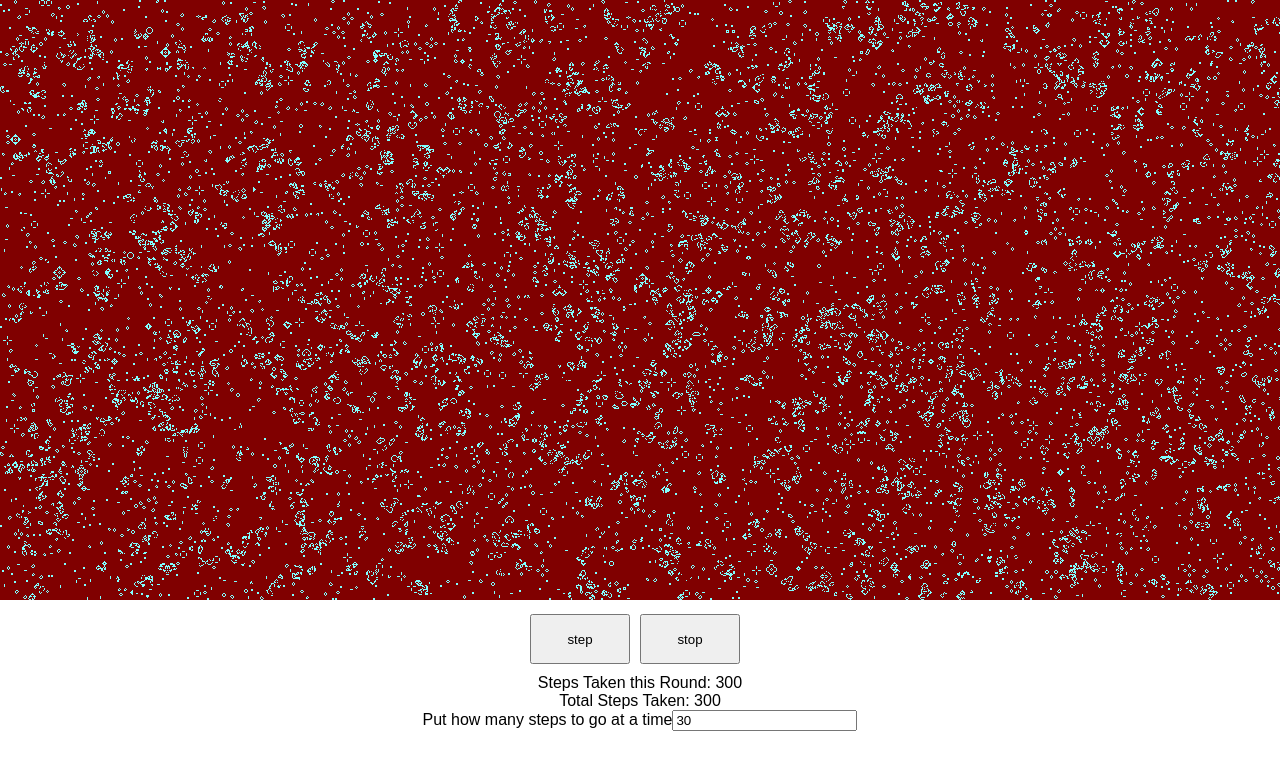
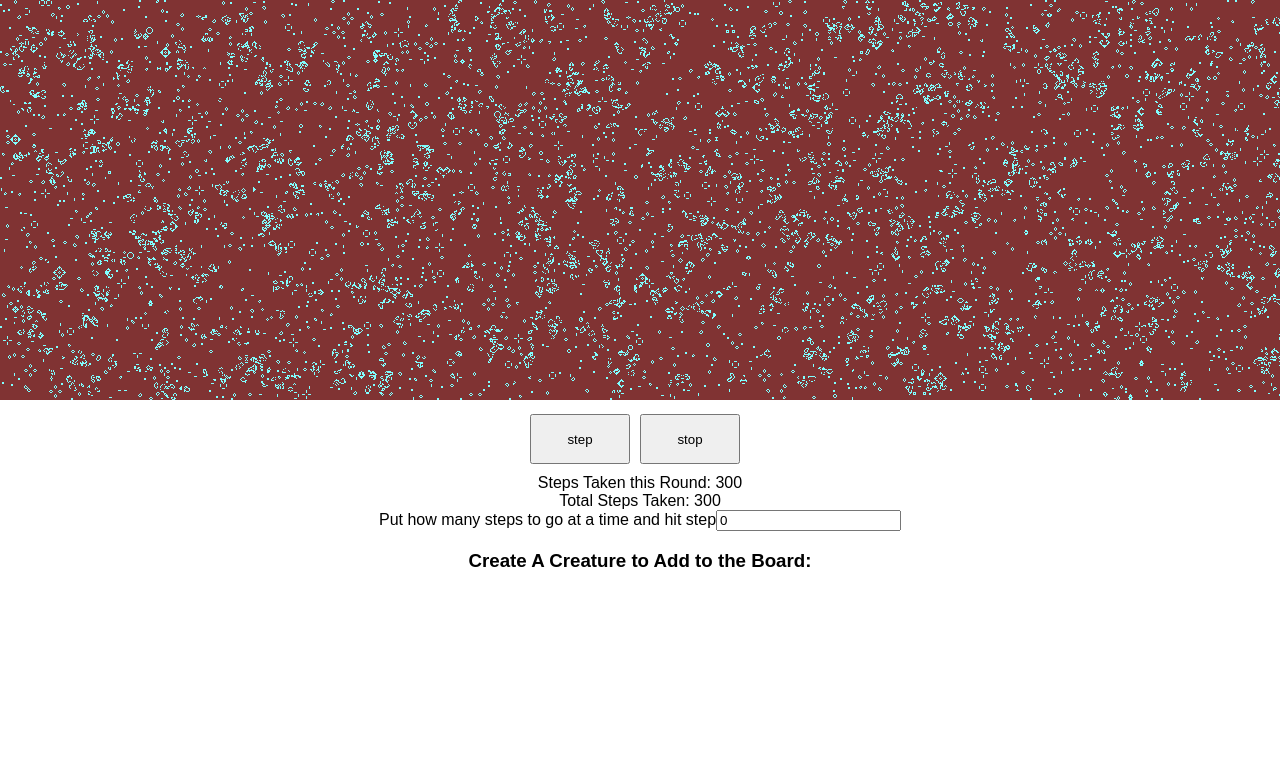
Before and after one commit to bloominstituteoftechnology/CS-Build-Week-1, a React (Create React App) app in the folder projects/life/: page / in a window 1280 px wide. Shown: the top 770 px of the page. Built offline with nearby package versions, Linux system fonts and the light colour scheme.

Commit message:
Working on making grid clickable to change state of current square / Getting state back on click

```diff
--- a/projects/life/src/App.js
+++ b/projects/life/src/App.js
@@ -3,6 +3,7 @@ import Life from './life';
 import './App.css';
 
 import Button from './Components/Button/Button';
+import CreateCreature from './Components/CreateCreature/CreateCreature';
 
 /**
  * Life canvas
@@ -18,7 +19,7 @@ class LifeCanvas extends Component {
     this.life.randomize();
 
     this.state = {
-      stepsToTake: 30,
+      stepsToTake: 0,
       stepsTaken: 0,
       totalSteps: 0,
       stopped: false,
@@ -37,6 +38,7 @@ class LifeCanvas extends Component {
     this.setState({
       stepsTaken: 0,
       stepping: true,
+      stopped: true,
     });
     this.startAnimation();
   };
@@ -91,7 +93,7 @@ class LifeCanvas extends Component {
         for (let x = 0; x < width; x++) {
           let index = (y * width + x) * 4;
 
-          let color = cells[y][x] === 0 ? 0x00 : 0xff;
+          let color = cells[y][x] === 0 ? 0x33 : 0xff;
 
           imageData.data[index + 0] = 0x80; // Red channel
           imageData.data[index + 1] = color; // Green channel
@@ -99,6 +101,20 @@ class LifeCanvas extends Component {
           imageData.data[index + 3] = 0xff; // Alpha channel, 0xff = opaque
         }
       }
+
+      const getMousePos = (canvas, event) => {
+        const rect = canvas.getBoundingClientRect();
+        return {
+          x: event.clientX - rect.left,
+          y: event.clientY - rect.top,
+        };
+      };
+
+      canvas.addEventListener('mousedown', event => {
+        let mousePos = getMousePos(canvas, event);
+        const { x, y } = mousePos;
+        this.life.setCells(y, x);
+      });
 
       // Put the new image data back on the canvas
 
@@ -138,8 +154,11 @@ class LifeCanvas extends Component {
           {this.state.totalSteps}
         </div>
         <div>
-          <text>Put how many steps to go at a time</text>
+          <text>Put how many steps to go at a time and hit step</text>
           <input value={this.state.stepsToTake} onChange={this.onSetStepsToTake} />
+        </div>
+        <div>
+          <CreateCreature />
         </div>
       </div>
     );
@@ -157,7 +176,7 @@ class LifeApp extends Component {
   render() {
     return (
       <div>
-        <LifeCanvas width={1800} height={600} />
+        <LifeCanvas width={1800} height={400} />
       </div>
     );
   }
--- /dev/null
+++ b/projects/life/src/Components/CreateCreature/CreateCreature.js
@@ -0,0 +1,18 @@
+import React, { Component } from 'react';
+
+class CreateCreature extends Component {
+  constructor(props) {
+    super(props);
+
+    this.state = [];
+  }
+  render() {
+    return (
+      <div>
+        <h3>Create A Creature to Add to the Board:</h3>
+      </div>
+    );
+  }
+}
+
+export default CreateCreature;
--- a/projects/life/src/life.js
+++ b/projects/life/src/life.js
@@ -41,6 +41,13 @@ class Life {
    */
   getCells() {
     return this.buffer[this.currentBufferIndex];
+  }
+
+  setCells(y, x) {
+    console.log('SetCells called:');
+    const currentBuffer = this.buffer[this.currentBufferIndex];
+    const currentSquare = currentBuffer[y][x];
+    console.log(currentSquare);
   }
 
   /**
```
